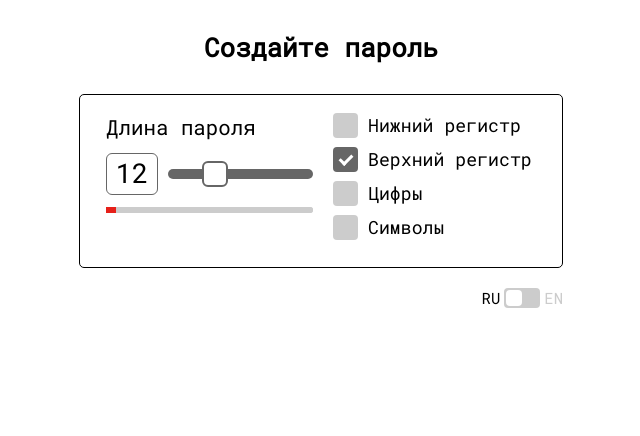
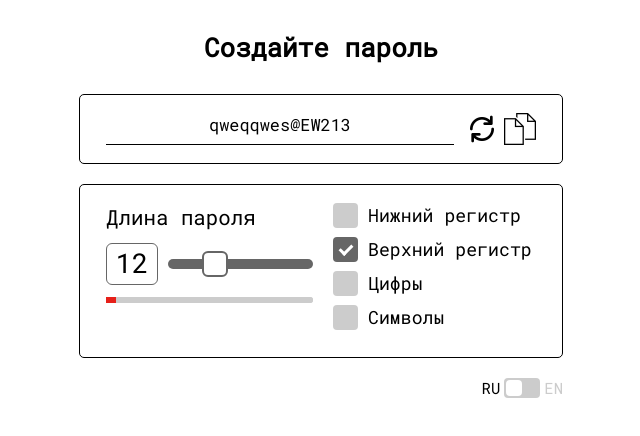
Before and after one commit to tymino/password-generator, a Vue app: page / in a window 1280 px wide. Shown: the top 436 px of the page, without its empty margins (319-959 px from the left). Built offline with nearby package versions, Linux system fonts and the light colour scheme.

Commit message:
added component PassView

```diff
--- a/src/App.vue
+++ b/src/App.vue
@@ -1,6 +1,7 @@
 <template>
   <Header>{{ headerMain }}</Header>
   <main>
+    <PassView password="qweqqwes@EW213"/>
     <div class="options">
       <RangePass
         class="options__range"
@@ -24,10 +25,11 @@
 </template>
 
 <script lang="ts" setup>
-// import { reactive, ref, toRef, watch } from 'vue';
+import { watch } from 'vue';
 
 import Header from '@/components/Header.vue';
 import CheckboxList from '@/components/CheckboxList.vue';
+import PassView from '@/components/PassView.vue';
 import RangePass from '@/components/RangePass.vue';
 import Toggle from '@/components/UI/Toggle.vue';
 
@@ -42,6 +44,8 @@ const { tabTitle, headerMain, headerLengthPassword, labelCheckbox } =
 const { checkboxes, checkedCheckboxesCount, updateCheckboxes } =
   useCheckboxes(labelCheckbox);
 const { rangeValue, progressValue } = useRange(checkedCheckboxesCount);
+
+watch(tabTitle, () => (document.title = tabTitle.value));
 </script>
 
 <style lang="scss">
--- /dev/null
+++ b/src/components/PassView.vue
@@ -0,0 +1,94 @@
+<template>
+  <div class="container">
+    <div class="password">{{ password }}</div>
+
+    <div class="icons">
+      <img
+        class="icons__item icons__item-refresh"
+        src="@/assets/icons/refresh.png"
+        alt="image refresh"
+      />
+      <img
+        class="icons__item icons__item-copy"
+        src="@/assets/icons/copy.png"
+        alt="image copy"
+        @click="handleCopy"
+      />
+    </div>
+  </div>
+</template>
+
+<script setup lang="ts">
+import { defineProps } from 'vue';
+
+interface IProps {
+  password: string;
+}
+
+const props = defineProps<IProps>();
+
+const handleCopy = () => {
+  navigator.clipboard
+    .writeText(props.password)
+    .then(() => console.log('ok'))
+    .catch(() => console.log('not navigator clipboard'));
+};
+</script>
+
+<style lang="scss" scoped>
+.container {
+  display: flex;
+
+  border: 1px solid var(--color-border);
+  padding: 18px 26px;
+  border-radius: 5px;
+
+  width: 430px;
+  margin-bottom: 20px;
+}
+
+.password {
+  width: 100%;
+  border: none;
+  border-bottom: 1px solid var(--color-border);
+  /* font-family: $font; */
+  font-size: 1.3rem;
+  color: var(--color-border);
+  text-align: center;
+  outline: none;
+  background-color: var(--color-background-main);
+
+  /* &::selection
+      background: none */
+}
+
+.icons {
+  display: flex;
+  align-items: center;
+  justify-content: center;
+  margin-left: 12px;
+
+  &__item {
+    width: 32px;
+    height: 32px;
+    background-color: none;
+
+    &:active:not(.copied) {
+      transform: scale(0.9);
+    }
+
+    &-refresh {
+      touch-action: manipulation;
+    }
+
+    &-copy {
+      margin-left: 6px;
+      touch-action: manipulation;
+    }
+
+    &.copied {
+      opacity: 0.4;
+    }
+  }
+}
+</style>
```
